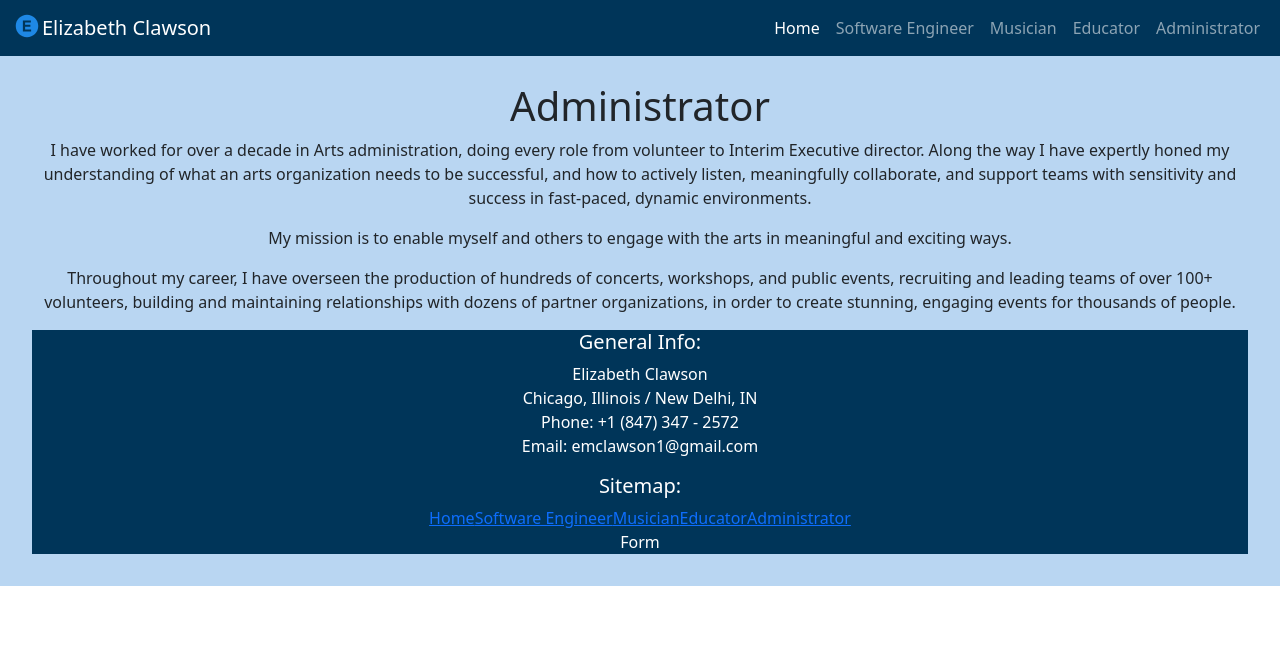
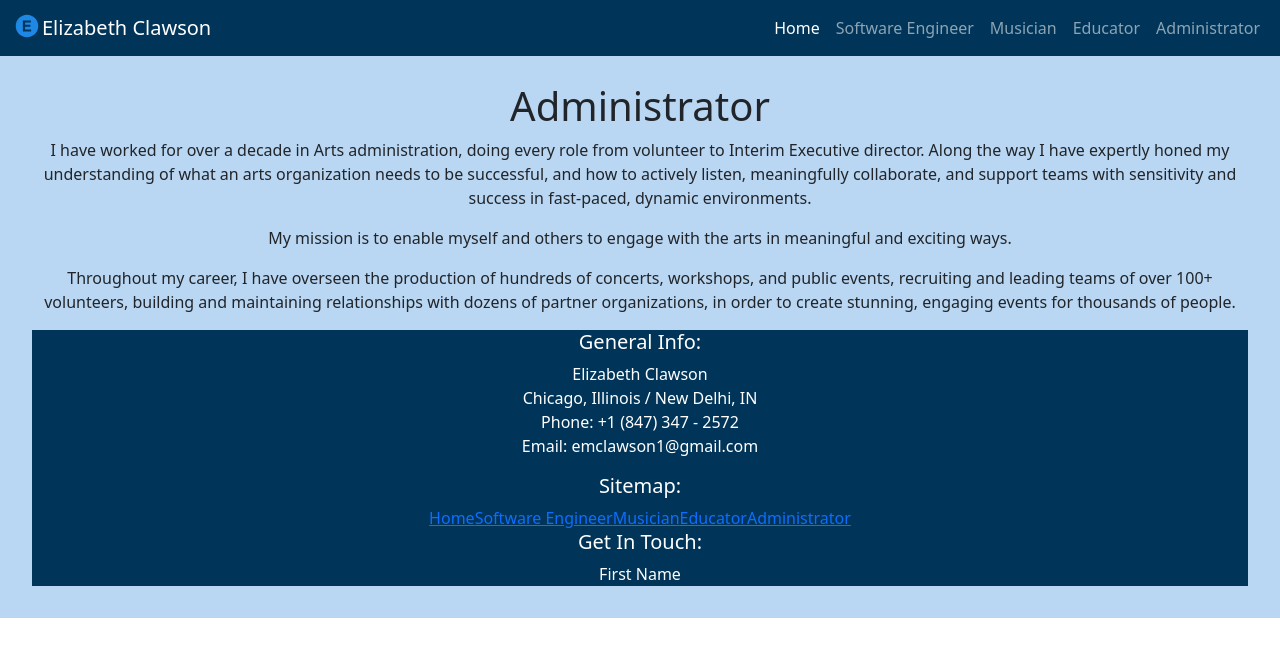
Before and after one commit to e-clawson/personal-website, a React (Vite) app in the folder personal-website-frontend/: page /administrator in a window 1280 px wide. Shown: the top 656 px of the page. Built offline with nearby package versions, Linux system fonts and the light colour scheme.

Commit message:
added title and first label to contact form

```diff
--- a/personal-website-frontend/src/components/Form/Form.jsx
+++ b/personal-website-frontend/src/components/Form/Form.jsx
@@ -2,7 +2,16 @@ import React from 'react'
 
 const Form = () => {
   return (
-    <div>Form</div>
+    <section className='contact-form'>
+        <form>
+            <h5>Get In Touch:</h5>
+            <div className="input-box">
+                <label>First Name</label>
+
+            </div>
+        </form>
+
+    </section>
   )
 }
 
```
